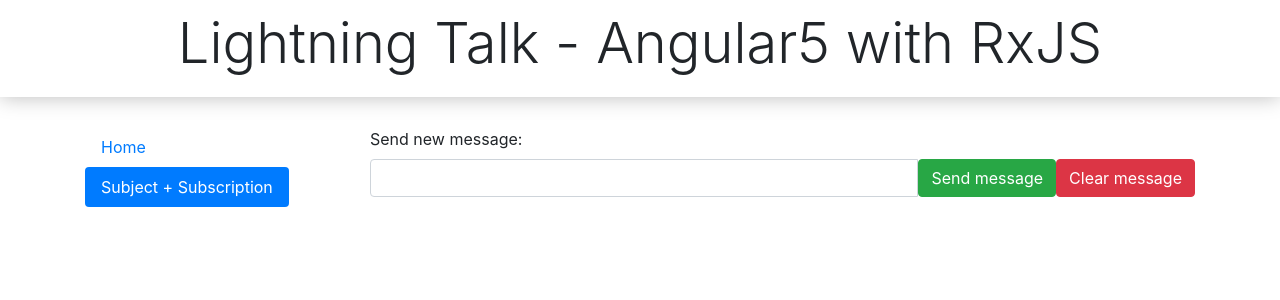
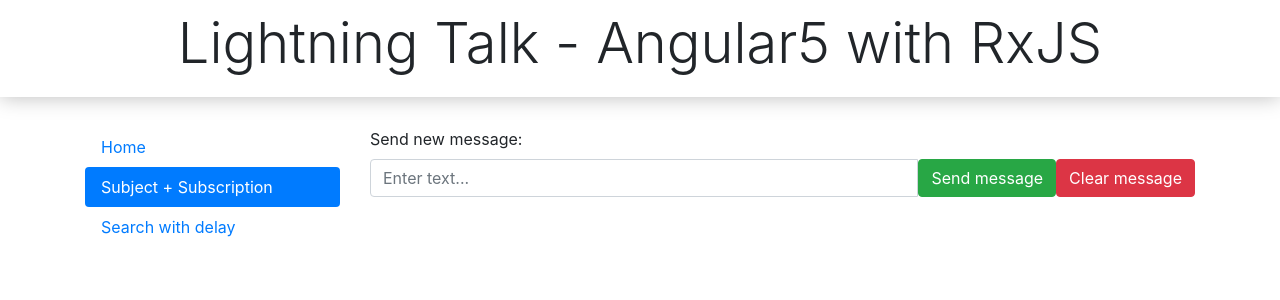
Before and after one commit to mati4455/Angular5-RxJS, an Angular app: page /subject-subscription in a window 1280 px wide. Shown: the top 300 px of the page. Built offline with nearby package versions, Linux system fonts and the light colour scheme.

Commit message:
moved menu items to ts file

```diff
--- a/src/app/navigation/navigation.component.html
+++ b/src/app/navigation/navigation.component.html
@@ -3,9 +3,11 @@
 <div class="container mt-3">
     <div class="row">
         <div class="col-12 col-md-3">
-            <div class="nav nav-pills mb-3">
-                <a class="nav-link" routerLink="/">Home</a>
-                <a class="nav-link" routerLinkActive="active" routerLink="/subject-subscription">Subject + Subscription</a>
+            <div class="nav flex-column nav-pills mb-3">
+                <a *ngFor="let item of menuItems"
+                    class="nav-link"
+                    routerLinkActive="active"
+                    [routerLink]="item.url">{{item.label}}</a>
             </div>
             <div class="card bg-light mb-3" *ngIf="message">
                 <div class="card-header">Information</div>
--- a/src/app/navigation/navigation.component.ts
+++ b/src/app/navigation/navigation.component.ts
@@ -12,6 +12,12 @@
 export class NavigationComponent implements OnInit, OnDestroy {
     message: MessageModel;
     subscription: Subscription;
+
+    menuItems: any[] = [
+        { label: 'Home', url: '/home' },
+        { label: 'Subject + Subscription', url: '/subject-subscription' },
+        { label: 'Search with delay', url: '/search-delay' }
+    ];
 
     constructor(
         private cartService: MessageService
--- a/src/app/subject-subscription/subject-subscription.component.html
+++ b/src/app/subject-subscription/subject-subscription.component.html
@@ -1,7 +1,7 @@
 <div class="mb-3">
     <label for="messageInput">Send new message:</label>
     <div class="input-group">
-        <input type="text" id="messageInput" class="form-control" #messageInput />
+        <input type="text" placeholder="Enter text..." id="messageInput" class="form-control" #messageInput />
         <span class="input-group-btn">
             <button class="btn btn-success" type="button"
                 (click)="sendMessage(messageInput.value)">Send message</button>
@@ -10,7 +10,7 @@
     </div>
 </div>
 
-<div class="alert alert-success" *ngIf="message">
+<div class="alert alert-success mt-5" *ngIf="message">
     <h4 class="alert-heading">Information</h4>
     {{message.message}}
 </div>
```
Also changed, not shown: src/app/app.routes.ts (+7 -3 lines).
